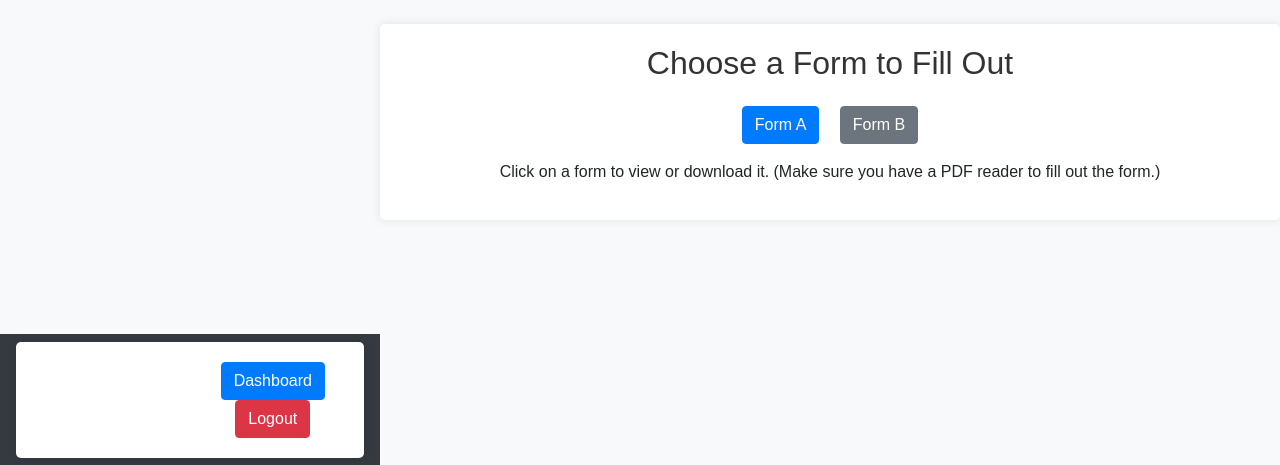
After one commit to uynvu078/Cambridge_teamProject, a Django app: page /users/forms/ in a window 1280 px wide. The commit adds this page. Shown: the top 465 px of the page. Run offline with Django 5.2, Linux system fonts and the light colour scheme; the visitor is signed in with stand-in values (Sample User, id 1); some libraries are stand-ins or nearby versions.

Commit message:
stored form

```diff
--- a/user_management/settings.py
+++ b/user_management/settings.py
@@ -130,7 +130,8 @@ USE_TZ = True
 # Static files (CSS, JavaScript, Images)
 # https://docs.djangoproject.com/en/5.1/howto/static-files/
 
-STATIC_URL = "static/"
+STATIC_URL = "/static/"
+
 
 # Default primary key field type
 # https://docs.djangoproject.com/en/5.1/ref/settings/#default-auto-field
--- a/user_management/templates/dashboard.html
+++ b/user_management/templates/dashboard.html
@@ -17,6 +17,12 @@
     <a class="btn btn-success" href="{% url 'upload_signature' %}">Upload Your Signature</a>
 </div>
 
+<!-- Forms -->
+<div class="text-center mt-4">
+    <a class="btn btn-info" href="{% url 'form_selection' %}">Forms</a>
+</div>
+
+
 <!-- message user hasn't uploaded a signature -->
 {% if not user.signature %}
     <div class="alert alert-warning text-center mt-3">
--- /dev/null
+++ b/user_management/templates/form_selection.html
@@ -0,0 +1,19 @@
+{% extends "base.html" %}
+{% load static %}
+{% block title %}Select a Form{% endblock %}
+{% block content %}
+<h2 class="text-center">Choose a Form to Fill Out</h2>
+<div class="text-center mt-4">
+    <!-- Option for Form A -->
+    <a class="btn btn-primary mx-2" href="{% static 'pdf_forms/form_a.pdf' %}" target="_blank">
+        Form A
+    </a>
+    <!-- Option for Form B -->
+    <a class="btn btn-secondary mx-2" href="{% static 'pdf_forms/form_b.pdf' %}" target="_blank">
+        Form B
+    </a>
+</div>
+<p class="text-center mt-3">
+    Click on a form to view or download it. (Make sure you have a PDF reader to fill out the form.)
+</p>
+{% endblock %}
--- a/users/urls.py
+++ b/users/urls.py
@@ -11,4 +11,5 @@ urlpatterns = [
     path('reactivate/<int:user_id>/', views.reactivate_user, name='reactivate_user'),
 
     path('upload-signature/', upload_signature, name="upload_signature"), #signature route
+    path('forms/', views.form_selection, name='form_selection')
 ]
--- a/users/views.py
+++ b/users/views.py
@@ -136,3 +136,8 @@ def upload_signature(request):
         form = SignatureUploadForm(instance=request.user)
 
     return render(request, "users/upload_signature.html", {"form": form})
+
+
+@login_required
+def form_selection(request):
+    return render(request, 'form_selection.html')
```
Also changed, not shown: users/templates/users/form_selection.html (added, +19 -0 lines), users/templates/users/dashboard.html (line endings or trailing spaces), 4 other files.
